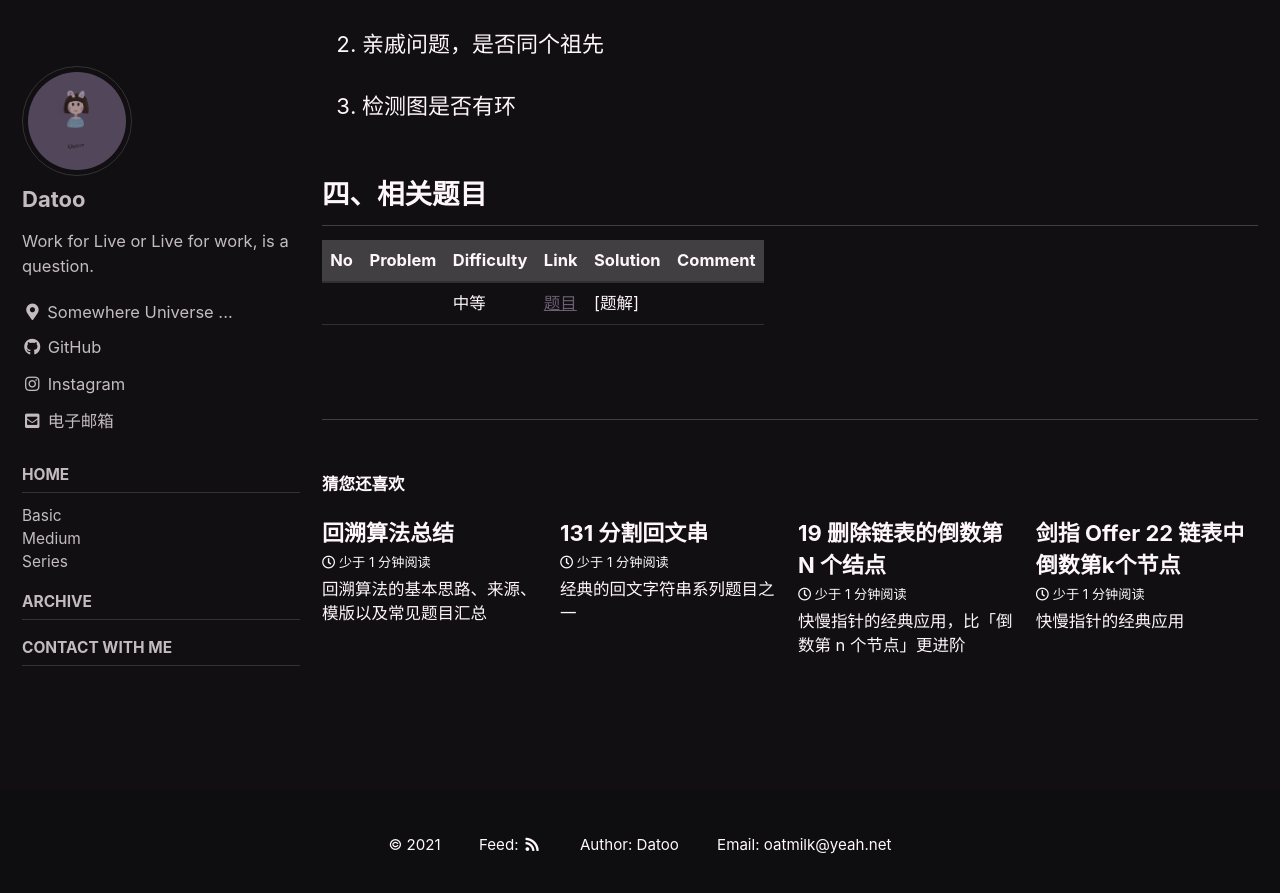
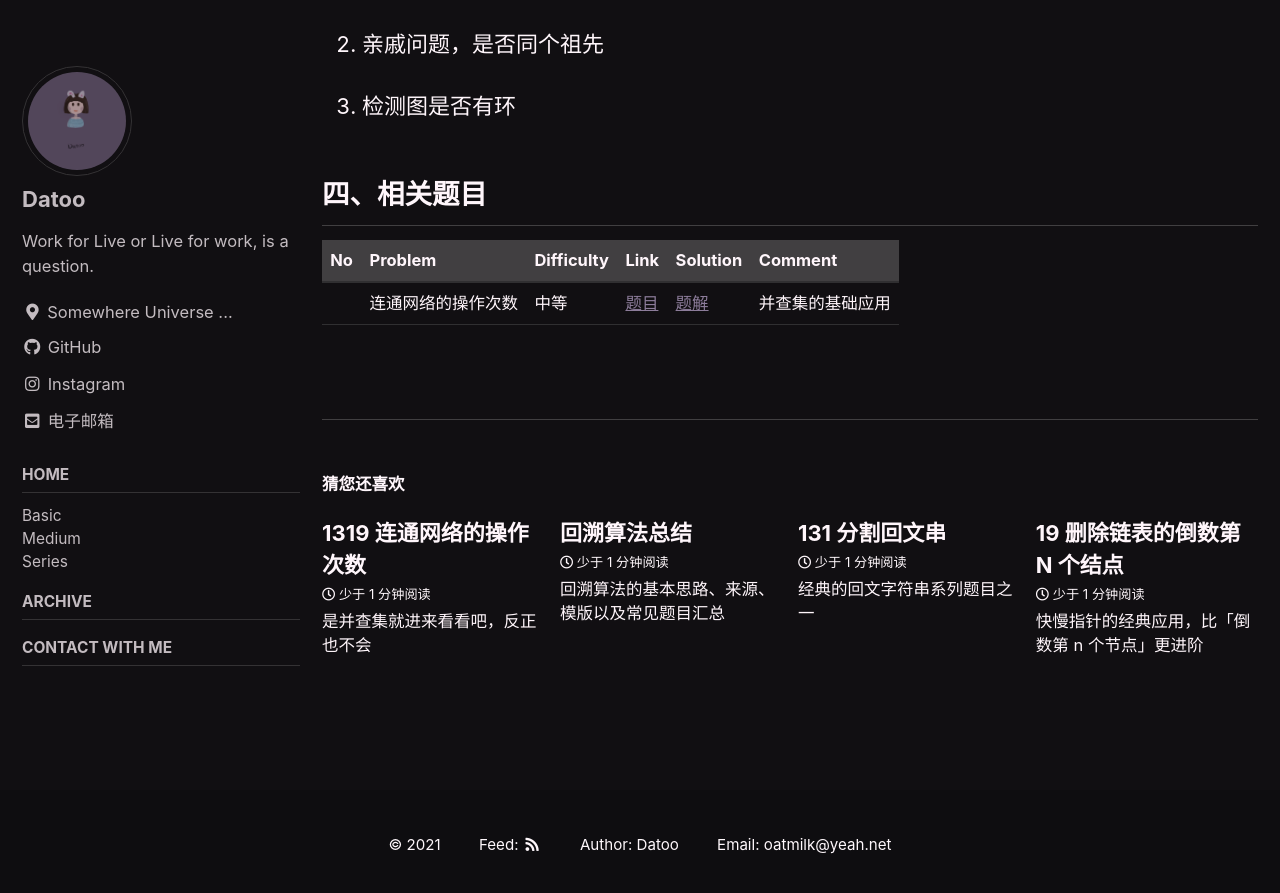
Before and after one commit to DaToo-J/DaToo-J.GitHub.io, a Jekyll site: the page built from _posts/2021-03-07-union-find-summary.md, in a window 1280 px wide and 900 px high, scrolled down 8684 px. Shown: the top 893 px of the window. Built offline with Jekyll 4.4.1, drawn with Linux system fonts in a browser that asks for light colours; cached includes are drawn as plain includes; formulas are drawn with MathJax 3; comment, search, counter and statistics services are not loaded; part of the change alters nothing that is shown.

````diff
--- a/_posts/2021-03-07-union-find-summary.md
+++ b/_posts/2021-03-07-union-find-summary.md
@@ -223,6 +223,6 @@ class UF:
 
 ## 四、相关题目
 
-   | No  | Problem    | Difficulty | Link     | Solution                      | Comment |
-   | --- | ---------- | ---------- | -------- | ----------------------------- | ------- |
-   |  |  | 中等       | [题目]() | [题解]|         |
+   | No  | Problem            | Difficulty | Link                                                                                     | Solution                                                                               | Comment          |
+   | --- | ------------------ | ---------- | ---------------------------------------------------------------------------------------- | -------------------------------------------------------------------------------------- | ---------------- |
+   |     | 连通网络的操作次数 | 中等       | [题目](https://leetcode-cn.com/problems/number-of-operations-to-make-network-connected/) | [题解]({% link _posts/2021-03-15-number-of-operations-to-make-network-connected.md %}) | 并查集的基础应用 |
--- /dev/null
+++ b/_posts/2021-03-15-number-of-operations-to-make-network-connected.md
@@ -0,0 +1,98 @@
+---
+layout: single
+classes: wide
+toc: true
+toc_label: "本文内容"
+toc_icon: "list"
+sidebar:
+  nav: "main"
+comments: true
+
+tags: 并查集
+title: 1319 连通网络的操作次数
+excerpt: 是并查集就进来看看吧，反正也不会
+---
+
+## 题目
+
+> 题目链接：[1319 连通网络的操作次数](https://leetcode-cn.com/problems/number-of-operations-to-make-network-connected/)
+
+用以太网线缆将 n 台计算机连接成一个网络，计算机的编号从 0 到 n-1。线缆用 connections 表示，其中 connections[i] = [a, b] 连接了计算机 a 和 b。
+
+网络中的任何一台计算机都可以通过网络直接或者间接访问同一个网络中其他任意一台计算机。
+
+给你这个计算机网络的初始布线 connections，你可以拔开任意两台直连计算机之间的线缆，并用它连接一对未直连的计算机。请你计算并返回使所有计算机都连通所需的最少操作次数。如果不可能，则返回 -1 。
+
+示例 1：
+
+    输入：n = 4, connections = [[0,1],[0,2],[1,2]]
+    输出：1
+    解释：拔下计算机 1 和 2 之间的线缆，并将它插到计算机 1 和 3 上。
+
+示例 2：
+
+    输入：n = 6, connections = [[0,1],[0,2],[0,3],[1,2],[1,3]]
+    输出：2
+
+提示：
+
+    1 <= n <= 10^5
+    1 <= connections.length <= min(n*(n-1)/2, 10^5)
+    connections[i].length == 2
+    0 <= connections[i][0], connections[i][1] < n
+    connections[i][0] != connections[i][1]
+    没有重复的连接。
+    两台计算机不会通过多条线缆连接。
+
+## 思路
+
+![make-network-connect]({{ "./assets/images/make-network-connect.png" | absolute_url }})
+
+## 代码
+
+```python
+class Solution:
+    def makeConnected(self, n: int, connections: List[List[int]]) -> int:
+        def find(p):
+            while p != self.parent[p]:
+                p = self.parent[p]
+            return p
+
+        def union(p,q):
+            # 如果 p 和 q 同属于一个团，就不必连接了
+            # 否则，会影响连通分量的计数
+            if connect(p, q): return
+            leader_p = find(p)
+            leader_q = find(q)
+            self.parent[leader_p] = leader_q
+            # 每连接一次，连通分量就 -1
+            self.cnt -= 1
+
+        def connect(p, q):
+            if find(p) == find(q):
+                return True
+            return False
+
+        # 初始化
+        # 1. 连通分量为节点个数
+        self.cnt = n
+        # 2. 并查集指向节点自身
+        self.parent = { i : i for i in range(n)}
+        # 3. 多余线缆为 0
+        extra = 0
+
+        for p,q in connections:
+            if connect(p, q):
+                # 如果已经连通，多余线缆 extra 加一
+                extra += 1
+                # 就不用再连了
+                continue
+            union(p, q)
+
+        if extra < self.cnt - 1:
+            # 边的条数 < 连通分量 - 1 ，就连不通
+            return -1
+
+        # 连通分量 - 1
+        return self.cnt - 1
+```
````
Also changed, not shown: assets/images/make-network-connect.png (added).
